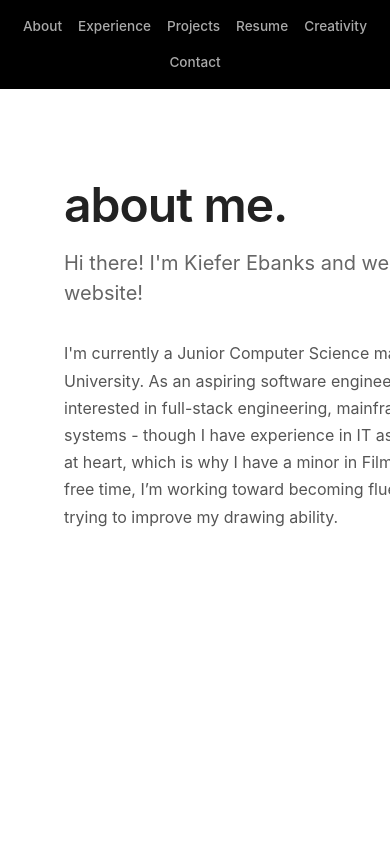
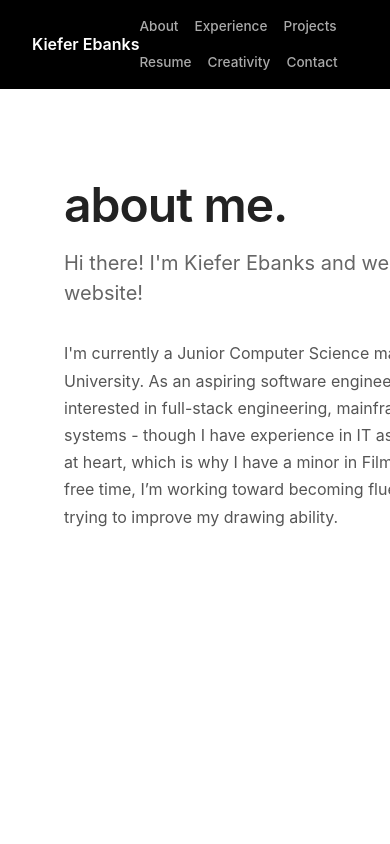
Before and after one commit to Kiefer-Ebanks/MyWebsite, a Vue app in the folder my-vue-website/: page / in a window 390 px wide. Shown: the top 844 px of the page. Built offline with nearby package versions, Linux system fonts and the light colour scheme.

Commit message:
Changed Navbar

```diff
--- a/my-vue-website/src/components/Navbar.vue
+++ b/my-vue-website/src/components/Navbar.vue
@@ -1,5 +1,6 @@
 <template>
   <header class="navbar">
+    <div class="name">Kiefer Ebanks</div>
     <nav class="nav-links">
       <a href="#about" @click="scrollToSection">About</a>
       <a href="#experience" @click="scrollToSection">Experience</a>
@@ -33,10 +34,17 @@ const scrollToSection = (event) => {
   color: white;
   display: flex;
   align-items: center;
-  justify-content: center;
-  padding: 1rem;
+  justify-content: space-between;
+  padding: 1rem 15rem;
   z-index: 100;
   box-sizing: border-box;
+}
+
+.name {
+  font-size: 1.2rem;
+  font-weight: 600;
+  color: white;
+  white-space: nowrap;
 }
 
 .nav-links {
@@ -44,7 +52,7 @@ const scrollToSection = (event) => {
   gap: 1.5rem;
   align-items: center;
   flex-wrap: wrap;
-  justify-content: center;
+  margin-left: auto;
 }
 
 .nav-links a {
@@ -61,6 +69,14 @@ const scrollToSection = (event) => {
 }
 
 @media (max-width: 768px) {
+  .navbar {
+    padding: 1rem 2rem;
+  }
+
+  .name {
+    font-size: 1rem;
+  }
+
   .nav-links {
     gap: 1rem;
   }
```
